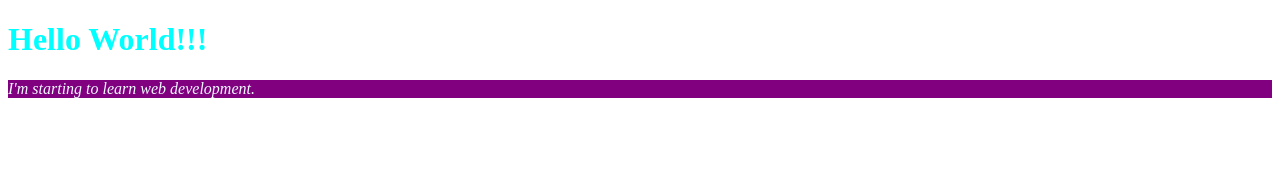
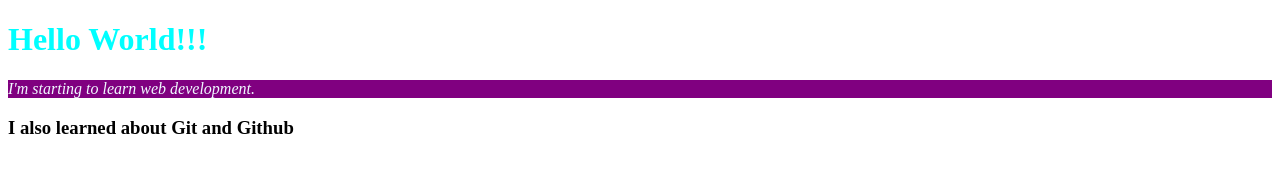
Before and after one commit to jaswanthpotnuri/HTML, a plain HTML site: page index.html in a window 1280 px wide. Drawn offline with Linux system fonts and the light colour scheme.

Commit message:
Added about Github learning

```diff
--- a/index.html
+++ b/index.html
@@ -9,5 +9,6 @@
 <body>
     <h1>Hello World!!!</h1>
     <p>I'm starting to learn web development.</p>
+    <h3>I also learned about Git and Github</h3>
 </body>
 </html>
```
